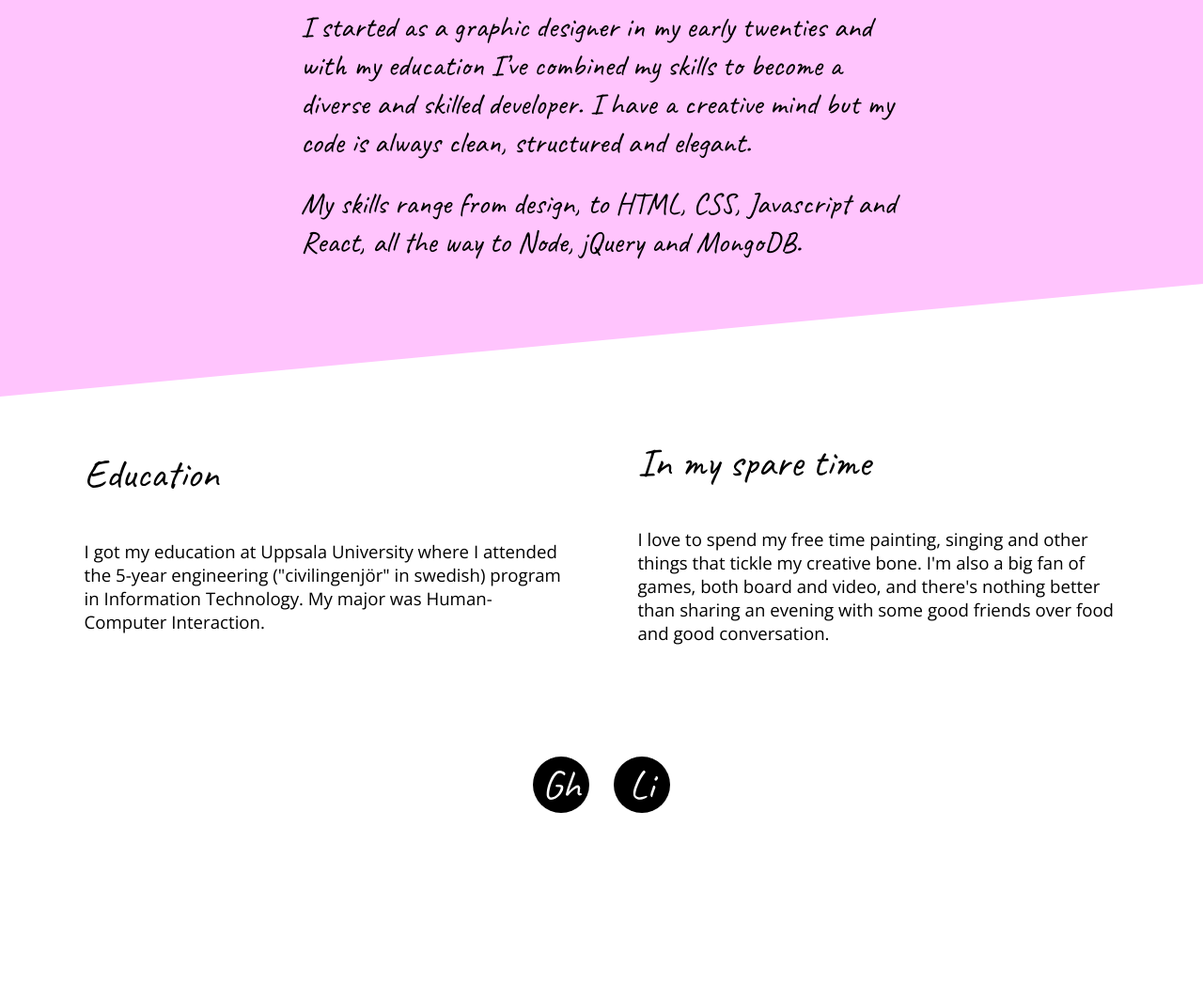
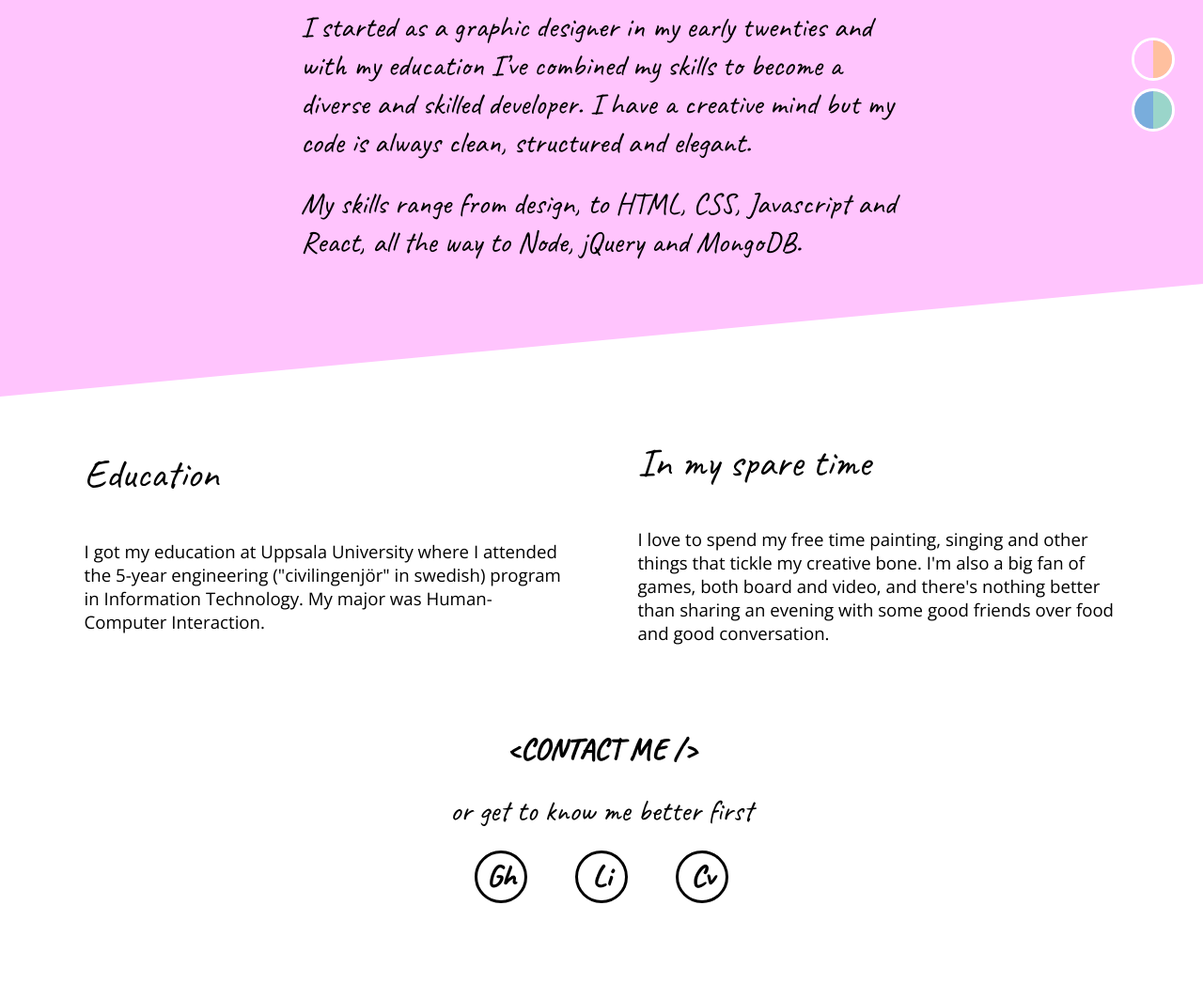
Before and after one commit to matildatrodin/trodin, a plain HTML site: page index.html in a window 1280 px wide. Shown: the part 742-1805 px from the top of the page at 94% size. Before the commit the page ends 1627 px from the top, so only its background shows below. Drawn offline with nearby package versions, Linux system fonts and the light colour scheme.

Commit message:
added contact me button and finished some styling

```diff
--- a/index.html
+++ b/index.html
@@ -11,21 +11,11 @@
     </head>
     <body>
         <div id="container">
-            <div class="theme-button-container">
-                <div class="theme-button" onClick="themePicker('pink')">
-                    <div class="halfCirclePink"></div>
-                    <div class="halfCircleOrange"></div>
-                </div>
-                <div class="theme-button" onClick="themePicker('blue')">
-                    <div class="halfCircleBlue"></div>
-                    <div class="halfCircleGreen"></div>
-                </div>
-            </div>
             <div class="header-container">
                 <div class="header-subcontainer">
                     <p class="header">Hi, </p>
                     <p class="header">I'm Matilda</p>
-                    <p id="header-2" class="header-2-pink">FRONTEND DEVELOPER & DESIGNER</p>
+                    <p id="header-2" class="header-2-pink">&lt;FRONTEND DEVELOPER & DESIGNER /&gt;</p>
                 </div>
                 <div class="header-subcontainer">
                     <img class="matilda-img" src="images/matilda-svart.png" alt="Matilda">
@@ -38,7 +28,7 @@
             <div id="body-top-container" class="body-top-container-pink">
                 <div class="subheader-text-box">
                     <p class="header-4">
-                        I’m a frontend developer currently based in Stockholm, Sweden.
+                        A frontend developer currently based in Stockholm, Sweden.
                     </p>
                     <p class="header-4">
                         I started as a graphic designer in my early twenties and with my education
@@ -48,6 +38,16 @@
                     <p class="header-4">
                         My skills range from design, to HTML, CSS, Javascript and React, all the way to Node, jQuery and MongoDB.
                     </p>
+                </div>
+                <div class="theme-button-container">
+                    <div class="theme-button" onClick="themePicker('pink')">
+                        <div class="halfCirclePink"></div>
+                        <div class="halfCircleOrange"></div>
+                    </div>
+                    <div class="theme-button" onClick="themePicker('blue')">
+                        <div class="halfCircleBlue"></div>
+                        <div class="halfCircleGreen"></div>
+                    </div>
                 </div>
             </div>
             <div class="triangle-container">
@@ -76,12 +76,23 @@
                 </div>
             </div>
         </div>
+        <div class="contact-container">
+            <p class="contact-button" onclick="window.open('mailto:matildatrodin@gmail.com')">
+                &lt;CONTACT ME /&gt;
+            </p>
+            <p class="header-5">
+                or get to know me better first
+            </p>
+        </div>
         <div class="divider">
-            <div class="soc-button">
+            <div id="gh-button" class="soc-button">
                 <p class="soc-button-text" onclick="window.open('https://github.com/matildatrodin')">Gh</p>
             </div>
-            <div class="soc-button">
-                <p class="soc-button-text"  onclick="window.open('https://www.linkedin.com/in/matilda-trodin/')">Li</p>
+            <div id="li-button" class="soc-button">
+                <p class="soc-button-text" onclick="window.open('https://www.linkedin.com/in/matilda-trodin/')">Li</p>
+            </div>
+            <div id="cv-button" class="soc-button">
+                <p class="soc-button-text" onclick="window.open('/CV.pdf')">Cv</p>
             </div>
         </div>
         <script src="app.js"></script>
--- a/stylesheets/style.css
+++ b/stylesheets/style.css
@@ -10,26 +10,34 @@ p {
 
 #container {
     margin-top: 10vh;
-    margin-bottom: 10vh;
+    margin-bottom: 5vh;
 }
 
 .theme-button-container {
     position: absolute;
-    right: 10px;
-    height: 90px;
+    right: 30px;
+    height: 100px;
     display: flex;
     flex-direction: column;
     justify-content: space-between;
 }
 
+@media screen and (max-width: 600px) {
+    .theme-button-container {
+        position: static;
+        flex-direction: row;
+        width: 100px;
+        margin-top: 1vh;
+    }
+}
+
 .theme-button {
+    height: 40px;
+    width: 40px;
     display: flex;
     flex-direction: row;
-    opacity: 0.5;
-}
-
-.theme-button:hover {
-    opacity: 1;
+    border: 3px solid white;
+    border-radius: 100px;
 }
 
 .halfCirclePink{
@@ -121,16 +129,39 @@ p {
     margin-top: 3vh;
 }
 
-.soc-button-text {
+.header-5 {
     font-family: 'Caveat', cursive;
-    font-size: 32pt;
+    font-size: 24pt;
     font-weight: 400;
     margin: 0;
+}
+
+.contact-button {
+    font-family: 'Caveat', cursive;
+    font-size: 24pt;
+    font-weight: 600;
+    margin-bottom: 3vh;
 }
 
 .matilda-img {
     width: 50vw;
     max-width: 300px;
+}
+
+.contact-container {
+    display: flex;
+    justify-content: center;
+    align-items: center;
+    flex-direction: column;
+    border-radius: 3px;
+    text-align: center;
+}
+
+@media screen and (max-width: 600px) {
+    .contact-container {
+        margin-left: 5vw;
+        margin-right: 5vw;
+    }
 }
 
 .divider {
@@ -139,6 +170,7 @@ p {
     align-items: center;
     height: 100px;
     border-radius: 3px;
+    margin-bottom: 10vh;
 }
 
 .gh-icon {
@@ -150,20 +182,25 @@ p {
     color: white;
 }
 
-.soc-button {
+.soc-button{
     display: flex;
     justify-content: center;
     align-items: center;
-    background-color: black;
-    color: white;
-    height: 60px;
-    width: 60px;
+    background-color: transparent;
+    color: black;
+    height: 50px;
+    width: 50px;
     border-radius: 100px;
-    margin: 1vw;
+    margin-left: 2vw;
+    margin-right: 2vw;
+    border: 3px solid black;
 }
 
-.soc-button:hover {
-    opacity: 0.5;
+.soc-button-text {
+    font-family: 'Caveat', cursive;
+    font-size: 24pt;
+    font-weight: 600;
+    margin: 0;
 }
 
 .body-container {
@@ -197,6 +234,7 @@ p {
     display: flex;
     justify-content: center;
     align-items: center;
+    flex-direction: column;
 }
 
 .body-top-container-pink {
@@ -204,6 +242,7 @@ p {
     display: flex;
     justify-content: center;
     align-items: center;
+    flex-direction: column;
 }
 
 .subheader-text-box {
```
Also changed, not shown: 1 other file.
